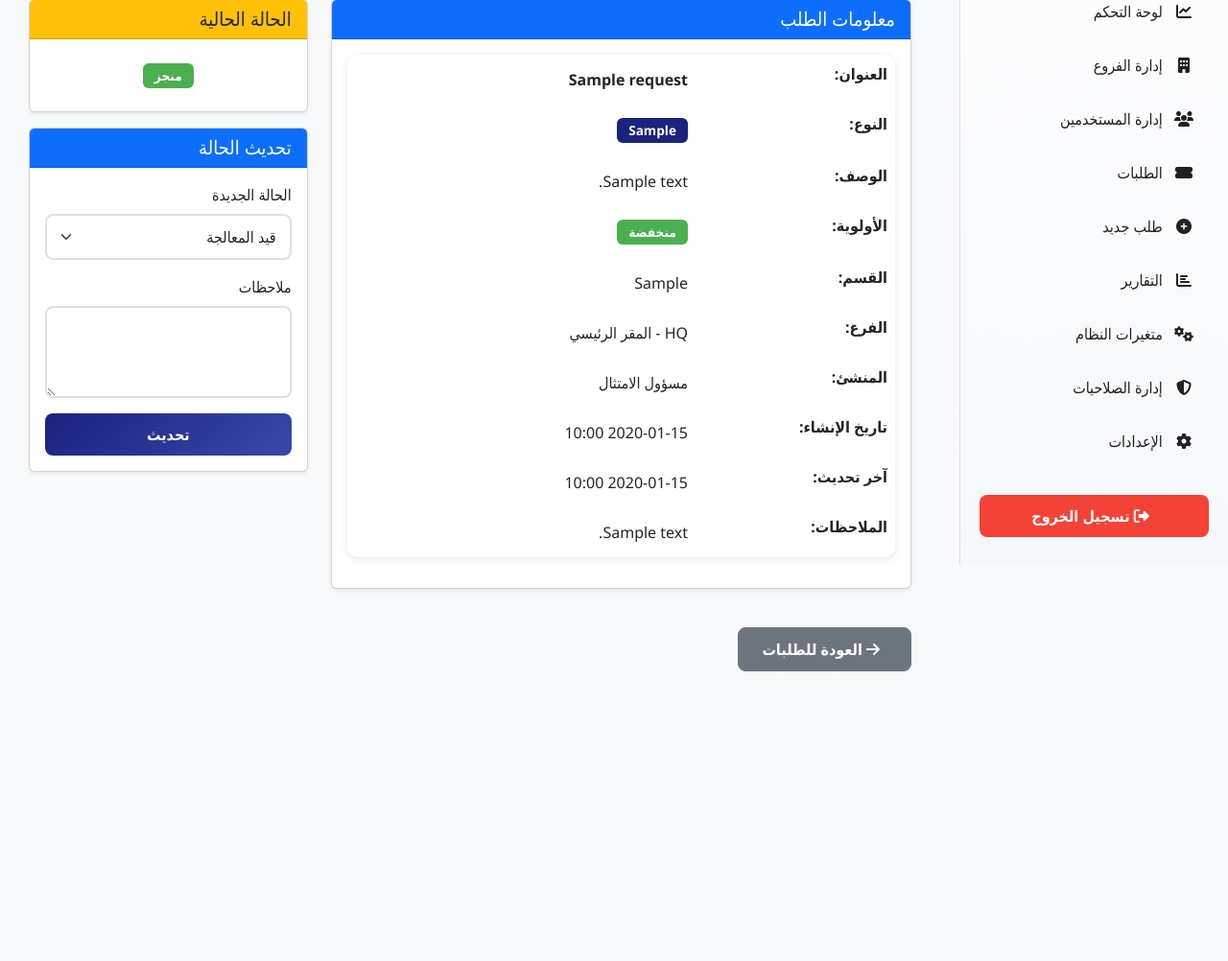
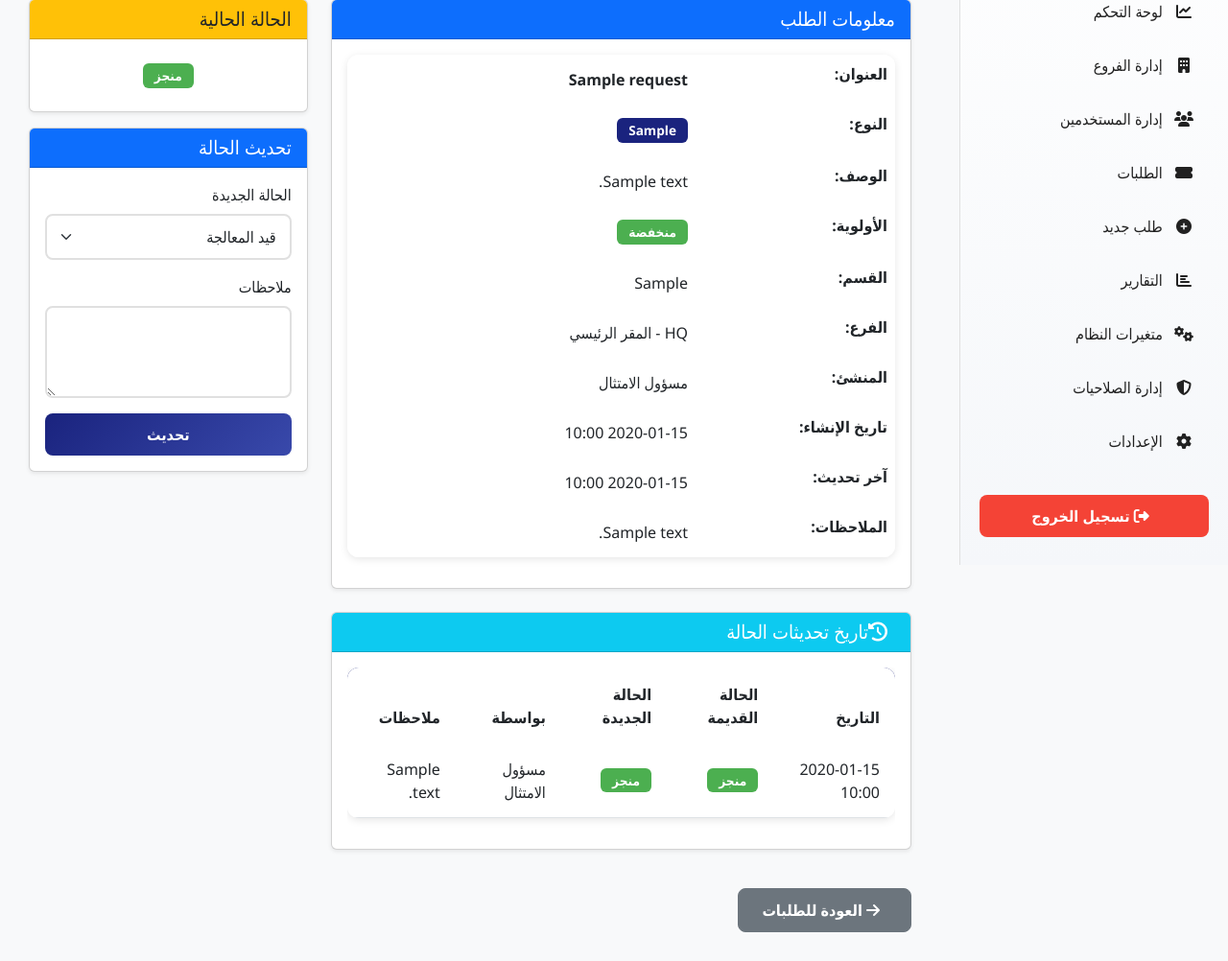
Before and after one commit to senesikakashi-design/hawkama, a Flask app: page /requests/view/1 in a window 1280 px wide. Shown: the part 211-1213 px from the top of the page at 96% size. Before the commit the page ends 911 px from the top, so only its background shows below. Run offline with Flask 3, Linux system fonts and the light colour scheme; a user stored in the database is signed in; data comes from the database, SQL or seed files in the repository; tables that the repository leaves empty hold one stand-in row (values such as "Sample post"); data that the repository does not hold is empty.

Commit message:
Update view_request.html

```diff
--- a/templates/view_request.html
+++ b/templates/view_request.html
@@ -91,6 +91,69 @@
                         </table>
                     </div>
                 </div>
+
+                <!-- ✅ جديد: تاريخ تحديثات الحالة -->
+                {% if status_history %}
+                <div class="card shadow-sm mb-4">
+                    <div class="card-header bg-info text-white">
+                        <h5 class="mb-0"><i class="fas fa-history ms-2"></i>تاريخ تحديثات الحالة</h5>
+                    </div>
+                    <div class="card-body">
+                        <div class="table-responsive">
+                            <table class="table table-sm">
+                                <thead>
+                                    <tr>
+                                        <th>التاريخ</th>
+                                        <th>الحالة القديمة</th>
+                                        <th>الحالة الجديدة</th>
+                                        <th>بواسطة</th>
+                                        <th>ملاحظات</th>
+                                    </tr>
+                                </thead>
+                                <tbody>
+                                    {% for history in status_history %}
+                                    <tr>
+                                        <td>{{ history.created_at[:16] }}</td>
+                                        <td>
+                                            {% if history.old_status == 'pending' %}
+                                                <span class="badge" style="background: #ff9800">قيد المعالجة</span>
+                                            {% elif history.old_status == 'in_progress' %}
+                                                <span class="badge" style="background: #ffc107">قيد الإنجاز</span>
+                                            {% elif history.old_status == 'completed' %}
+                                                <span class="badge" style="background: #4caf50">منجز</span>
+                                            {% elif history.old_status == 'approved' %}
+                                                <span class="badge" style="background: #2196f3">موافق عليه</span>
+                                            {% elif history.old_status == 'rejected' %}
+                                                <span class="badge" style="background: #f44336">مرفوض</span>
+                                            {% else %}
+                                                <span class="badge" style="background: #9e9e9e">{{ history.old_status or '-' }}</span>
+                                            {% endif %}
+                                        </td>
+                                        <td>
+                                            {% if history.new_status == 'pending' %}
+                                                <span class="badge" style="background: #ff9800">قيد المعالجة</span>
+                                            {% elif history.new_status == 'in_progress' %}
+                                                <span class="badge" style="background: #ffc107">قيد الإنجاز</span>
+                                            {% elif history.new_status == 'completed' %}
+                                                <span class="badge" style="background: #4caf50">منجز</span>
+                                            {% elif history.new_status == 'approved' %}
+                                                <span class="badge" style="background: #2196f3">موافق عليه</span>
+                                            {% elif history.new_status == 'rejected' %}
+                                                <span class="badge" style="background: #f44336">مرفوض</span>
+                                            {% else %}
+                                                <span class="badge" style="background: #9e9e9e">{{ history.new_status }}</span>
+                                            {% endif %}
+                                        </td>
+                                        <td>{{ history.updater_name or 'غير معروف' }}</td>
+                                        <td>{{ history.notes or '-' }}</td>
+                                    </tr>
+                                    {% endfor %}
+                                </tbody>
+                            </table>
+                        </div>
+                    </div>
+                </div>
+                {% endif %}
             </div>
 
             <div class="col-md-4">
```
